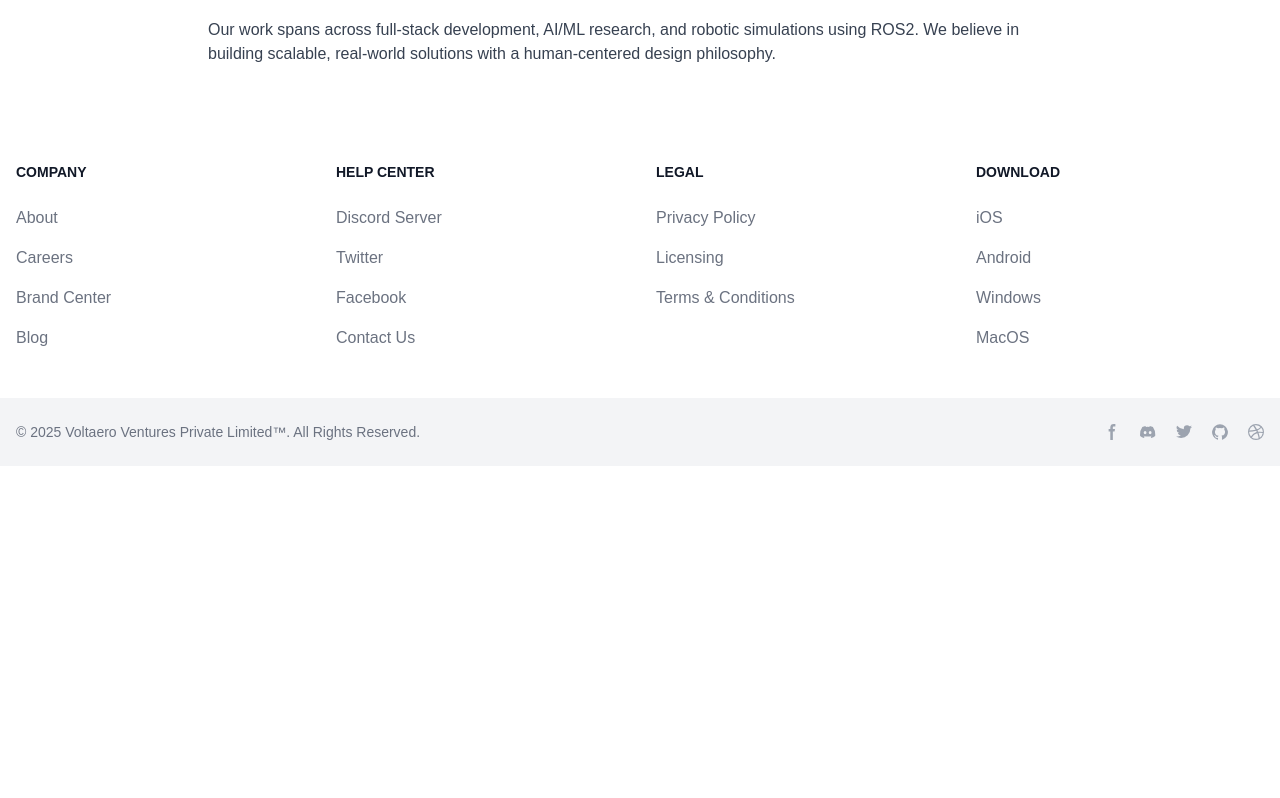
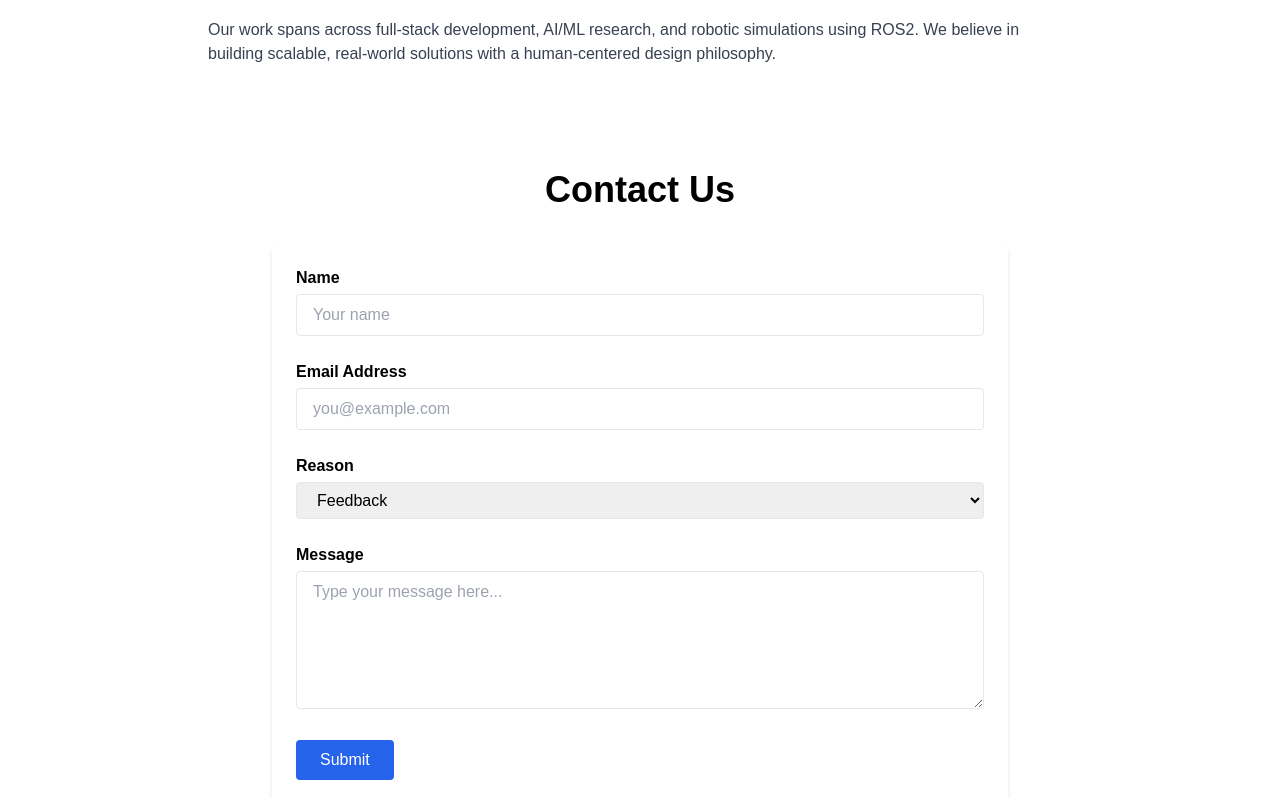
Before and after one commit to yuvinraja/ARCWebsite, a Next.js app: page / in a window 1280 px wide. Shown: the part 1122-1920 px from the top of the page. Before the commit the page ends 1588 px from the top, so only its background shows below. Built offline with nearby package versions, Linux system fonts and the light colour scheme.

Commit message:
add contact page ui

```diff
--- /dev/null
+++ b/app/components/Contact.tsx
@@ -0,0 +1,129 @@
+"use client";
+
+import { useState, ChangeEvent, FormEvent } from "react";
+import { motion } from "framer-motion";
+
+const Contact = () => {
+  const [formData, setFormData] = useState({
+    name: "",
+    email: "",
+    reason: "Feedback",
+    message: "",
+  });
+
+  const [status, setStatus] = useState("");
+
+  const handleChange = (
+    e: ChangeEvent<HTMLInputElement | HTMLTextAreaElement | HTMLSelectElement>
+  ) => {
+    setFormData({ ...formData, [e.target.name]: e.target.value });
+  };
+
+  const handleSubmit = async (e: FormEvent<HTMLFormElement>) => {
+    e.preventDefault();
+
+    // Replace this with your backend or service endpoint
+    const response = await fetch("/api/contact", {
+      method: "POST",
+      headers: { "Content-Type": "application/json" },
+      body: JSON.stringify(formData),
+    });
+
+    if (response.ok) {
+      setStatus("success");
+      setFormData({ name: "", email: "", reason: "Feedback", message: "" });
+    } else {
+      setStatus("error");
+    }
+  };
+
+  return (
+    <motion.div
+      className="max-w-3xl mx-auto px-4 py-10"
+      initial={{ opacity: 0 }}
+      animate={{ opacity: 1 }}
+      transition={{ duration: 0.5 }}
+    >
+      <h1 className="text-4xl font-bold mb-8 text-center">Contact Us</h1>
+
+      <form
+        onSubmit={handleSubmit}
+        className="bg-white shadow-md rounded-lg p-6 space-y-6"
+      >
+        <div>
+          <label className="block font-semibold mb-1">Name</label>
+          <input
+            name="name"
+            value={formData.name}
+            onChange={handleChange}
+            required
+            className="w-full border rounded px-4 py-2"
+            placeholder="Your name"
+          />
+        </div>
+
+        <div>
+          <label className="block font-semibold mb-1">Email Address</label>
+          <input
+            name="email"
+            type="email"
+            value={formData.email}
+            onChange={handleChange}
+            required
+            className="w-full border rounded px-4 py-2"
+            placeholder="you@example.com"
+          />
+        </div>
+
+        <div>
+          <label className="block font-semibold mb-1">Reason</label>
+          <select
+            name="reason"
+            value={formData.reason}
+            onChange={handleChange}
+            className="w-full border rounded px-4 py-2"
+          >
+            <option>Feedback</option>
+            <option>Technical Help</option>
+            <option>Project Collaboration</option>
+            <option>Component Request</option>
+            <option>Other</option>
+          </select>
+        </div>
+
+        <div>
+          <label className="block font-semibold mb-1">Message</label>
+          <textarea
+            name="message"
+            value={formData.message}
+            onChange={handleChange}
+            required
+            className="w-full border rounded px-4 py-2"
+            rows={5}
+            placeholder="Type your message here..."
+          />
+        </div>
+
+        <button
+          type="submit"
+          className="bg-blue-600 text-white px-6 py-2 rounded hover:bg-blue-700 transition"
+        >
+          Submit
+        </button>
+
+        {status === "success" && (
+          <p className="text-green-600 font-medium">
+            Message sent successfully!
+          </p>
+        )}
+        {status === "error" && (
+          <p className="text-red-600 font-medium">
+            Something went wrong. Please try again.
+          </p>
+        )}
+      </form>
+    </motion.div>
+  );
+};
+
+export default Contact;
--- a/app/components/Navbar.tsx
+++ b/app/components/Navbar.tsx
@@ -53,7 +53,7 @@ const navItems: NavItem[] = [
       },
       {
         label: "Contact Us",
-        link: "#",
+        link: "/contact",
       },
     ],
   },
--- /dev/null
+++ b/app/contact/page.tsx
@@ -0,0 +1,12 @@
+import React from "react";
+import Contact from "@/app/components/Contact";
+
+const page = () => {
+  return (
+    <>
+      <Contact />
+    </>
+  );
+};
+
+export default page;
--- a/app/page.tsx
+++ b/app/page.tsx
@@ -1,14 +1,16 @@
-import React from 'react'
-import Hero from '@/app/components/Hero'
-import About from '@/app/components/About'
+import React from "react";
+import Hero from "@/app/components/Hero";
+import About from "@/app/components/About";
+import Contact from "@/app/components/Contact";
 
 const page = () => {
   return (
     <>
-    <Hero />
-    <About />
+      <Hero />
+      <About />
+      <Contact />
     </>
-  )
-}
+  );
+};
 
-export default page
+export default page;
```
